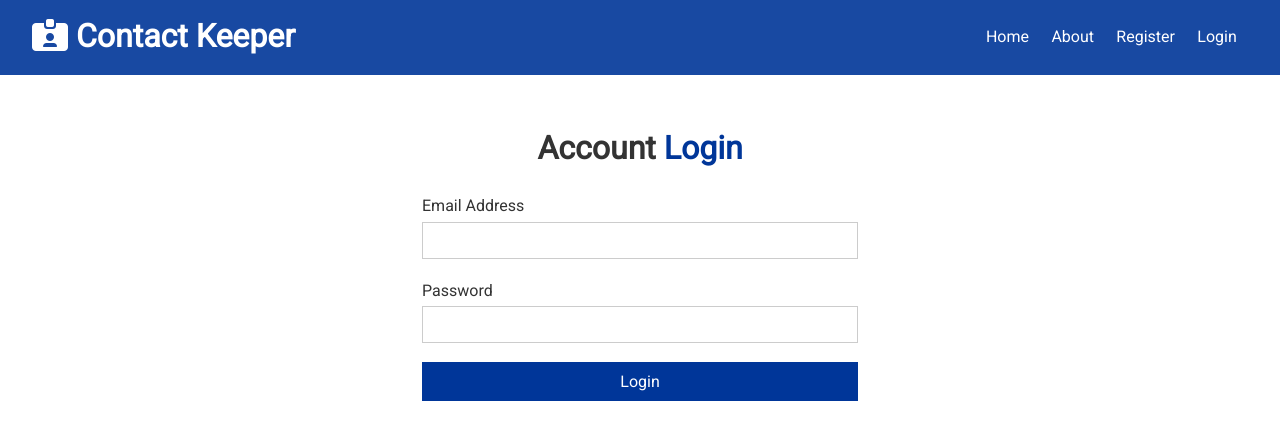
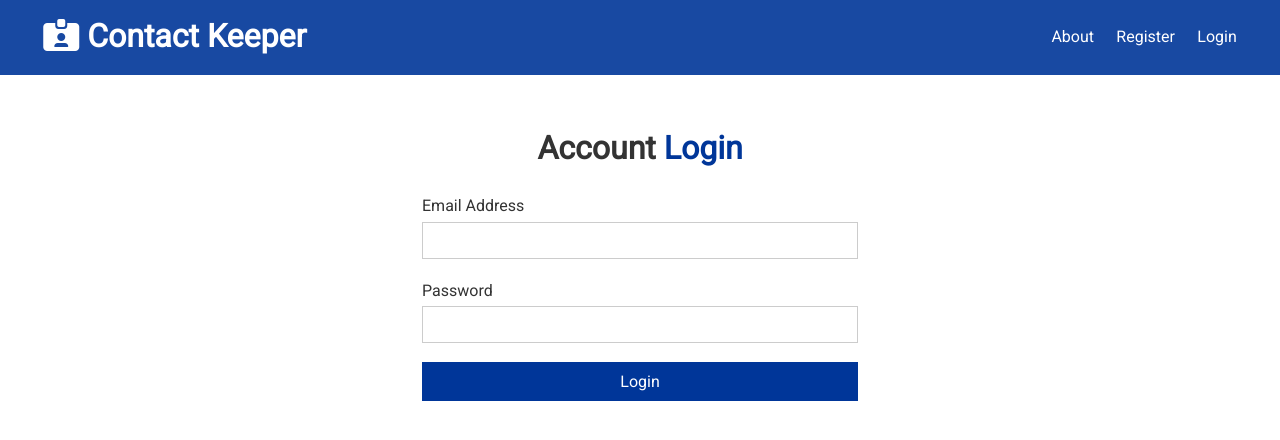
Before and after one commit to Ivsath/contacts-context, a React (Create React App) app in the folder client/: page /login in a window 1280 px wide. Shown: the top 440 px of the page. Built offline with nearby package versions, Linux system fonts and the light colour scheme.

Commit message:
Set up logout

```diff
--- a/client/src/components/layout/Navbar.js
+++ b/client/src/components/layout/Navbar.js
@@ -1,17 +1,32 @@
-import React from "react";
+import React, { Fragment, useContext } from "react";
 import PropTypes from "prop-types";
 import { Link } from "react-router-dom";
 
+import AuthContext from "../../context/auth/authContext";
+
 const Navbar = ({ title, icon }) => {
-  return (
-    <div className="navbar bg-primary">
-      <h1>
-        <i className={icon} /> {title}
-      </h1>
-      <ul>
+  const authContext = useContext(AuthContext);
+
+  const { isAuthenticated, logout, user } = authContext;
+
+  const onLogout = () => {
+    logout();
+  };
+
+  const authLinks = (
+    <Fragment>
+      <li>Hello {user && user.name}</li>
       <li>
-          <Link to="/">Home</Link>
+        <a onClick={onLogout} href="#!">
+          <i className="fas fa-sign-out-alt"></i>
+          <span className="hide-sm">Logout</span>
+        </a>
       </li>
+    </Fragment>
+  );
+
+  const guestLinks = (
+    <Fragment>
       <li>
         <Link to="/about">About</Link>
       </li>
@@ -21,7 +36,17 @@
       <li>
         <Link to="/login">Login</Link>
       </li>
-      </ul>
+    </Fragment>
+  );
+
+  return (
+    <div className="navbar bg-primary">
+      <h1>
+        <Link to="/">
+          <i className={icon} /> {title}
+        </Link>
+      </h1>
+      <ul>{isAuthenticated ? authLinks : guestLinks}</ul>
     </div>
   );
 };
--- a/client/src/context/auth/AuthState.js
+++ b/client/src/context/auth/AuthState.js
@@ -92,7 +92,7 @@
   };
 
   // Logout
-  const logout = () => console.log("logout");
+  const logout = () => dispatch({ type: LOGOUT });
 
   // Clear errors
   const clearErrors = () => dispatch({ type: CLEAR_ERRORS });
--- a/client/src/context/auth/authReducer.js
+++ b/client/src/context/auth/authReducer.js
@@ -30,6 +30,7 @@
     case REGISTER_FAIL:
     case AUTH_ERROR:
     case LOGIN_FAIL:
+    case LOGOUT:
       localStorage.removeItem("token");
       return {
         ...state,
```
Lines whose indentation alone changed are shown as unchanged.
